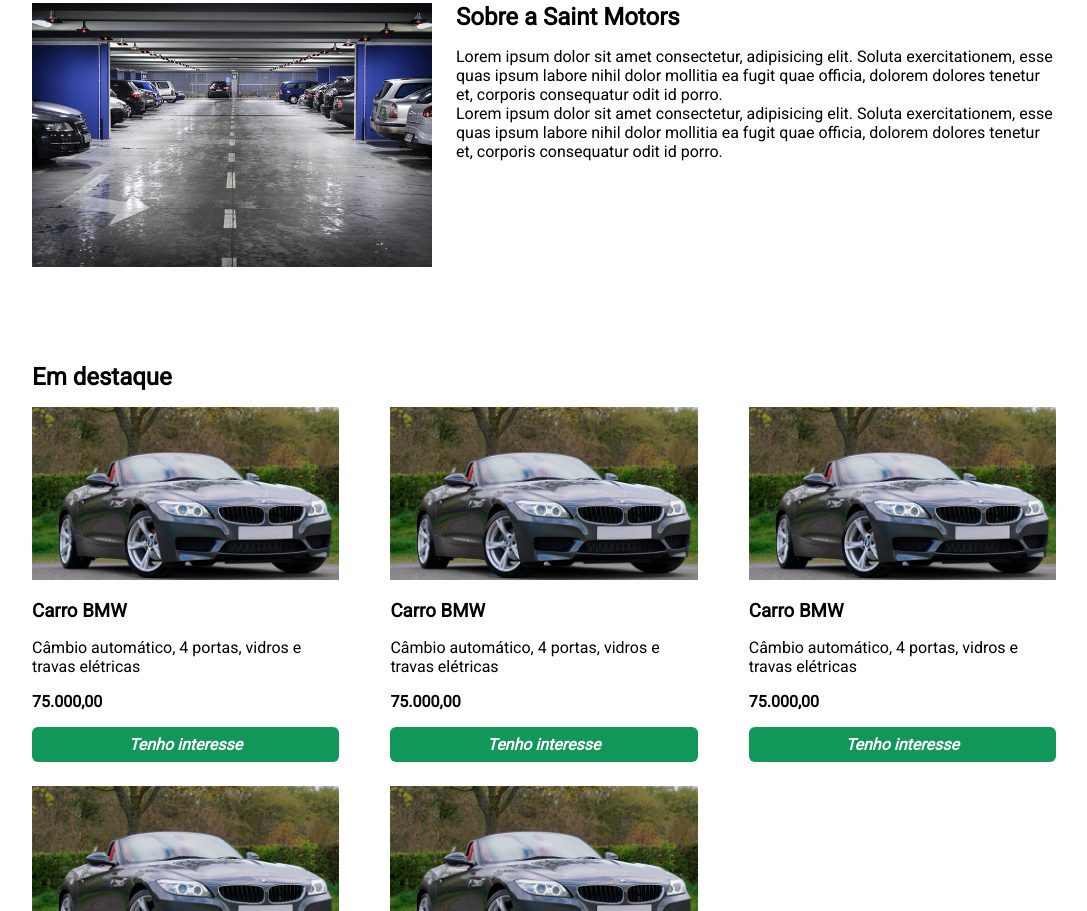
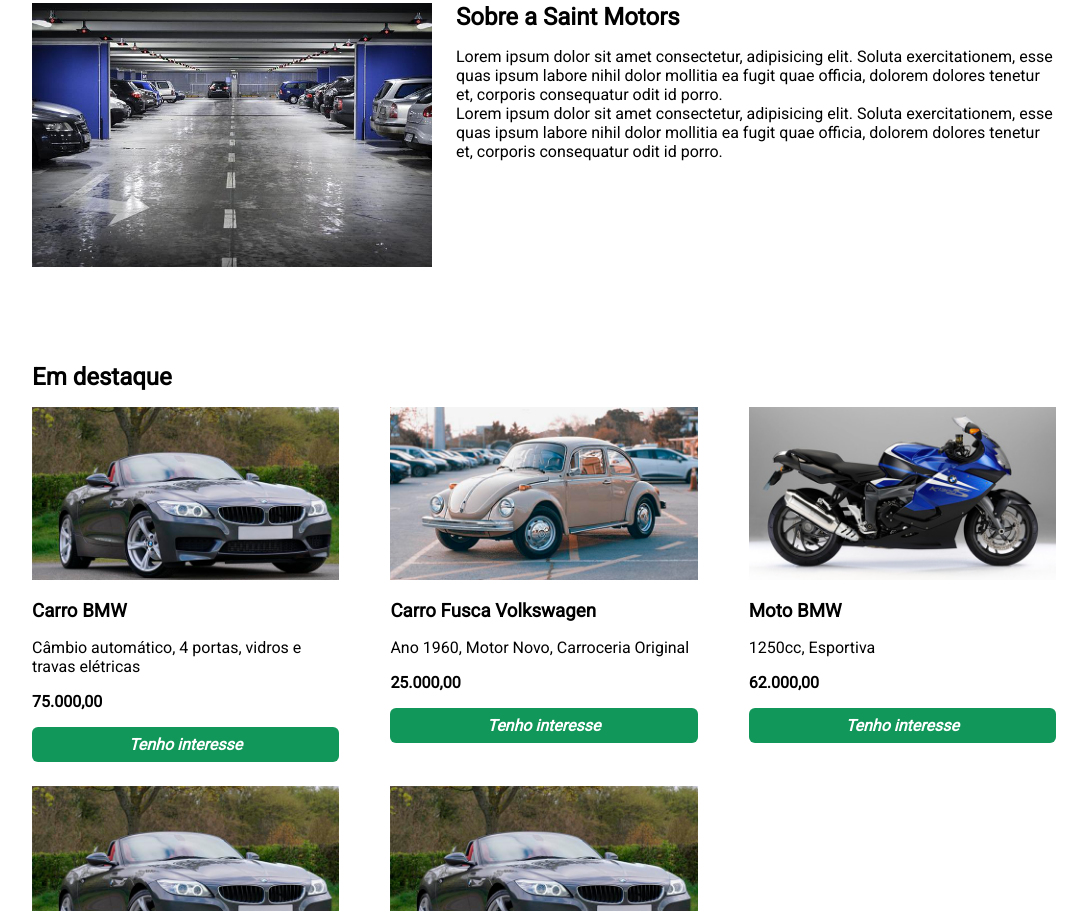
Before and after one commit to saintbriski/saint_motors, a plain HTML site: page index.html in a window 1280 px wide. Shown: the part 382-1293 px from the top of the page, without its empty margins (96-1183 px from the left). Drawn offline with nearby package versions, Linux system fonts and the light colour scheme.

Commit message:
atualização de catálago

```diff
--- a/index.html
+++ b/index.html
@@ -65,7 +65,7 @@
             <h2>Em destaque</h2>
             <ul class="container-flex lista-veiculos">
                 <li>
-                    <img src="./imagens-icones/images/carro-bmw.png" alt="">
+                    <img src="./imagens-icones/images/carro-bmw.png" alt="Foto de um carro BMW">
                     <h3>Carro BMW</h3>
                     <p>
                         Câmbio automático, 4 portas, vidros e travas elétricas
@@ -76,24 +76,24 @@
                     <button type="button">Tenho interesse</button>
                 </li>
                 <li class="item-central">
-                    <img src="./imagens-icones/images/carro-bmw.png" alt="">
-                    <h3>Carro BMW</h3>
+                    <img src="./imagens-icones/images/fusca.png" alt="Foto de um fusca">
+                    <h3>Carro Fusca  Volkswagen</h3>
                     <p>
-                        Câmbio automático, 4 portas, vidros e travas elétricas
+                        Ano 1960, Motor Novo, Carroceria Original
                     </p>
                     <div class="price">
-                        <strong>75.000,00</strong>
+                        <strong>25.000,00</strong>
                     </div>
                     <button type="button">Tenho interesse</button>
                 </li>
                 <li>
-                    <img src="./imagens-icones/images/carro-bmw.png" alt="">
-                    <h3>Carro BMW</h3>
+                    <img src="./imagens-icones/images/moto-bmw.png" alt="Foto de uma moto BMW">
+                    <h3>Moto BMW</h3>
                     <p>
-                        Câmbio automático, 4 portas, vidros e travas elétricas
+                        1250cc, Esportiva
                     </p>
                     <div class="price">
-                        <strong>75.000,00</strong>
+                        <strong>62.000,00</strong>
                     </div>
                     <button type="button">Tenho interesse</button>
                 </li>
```
